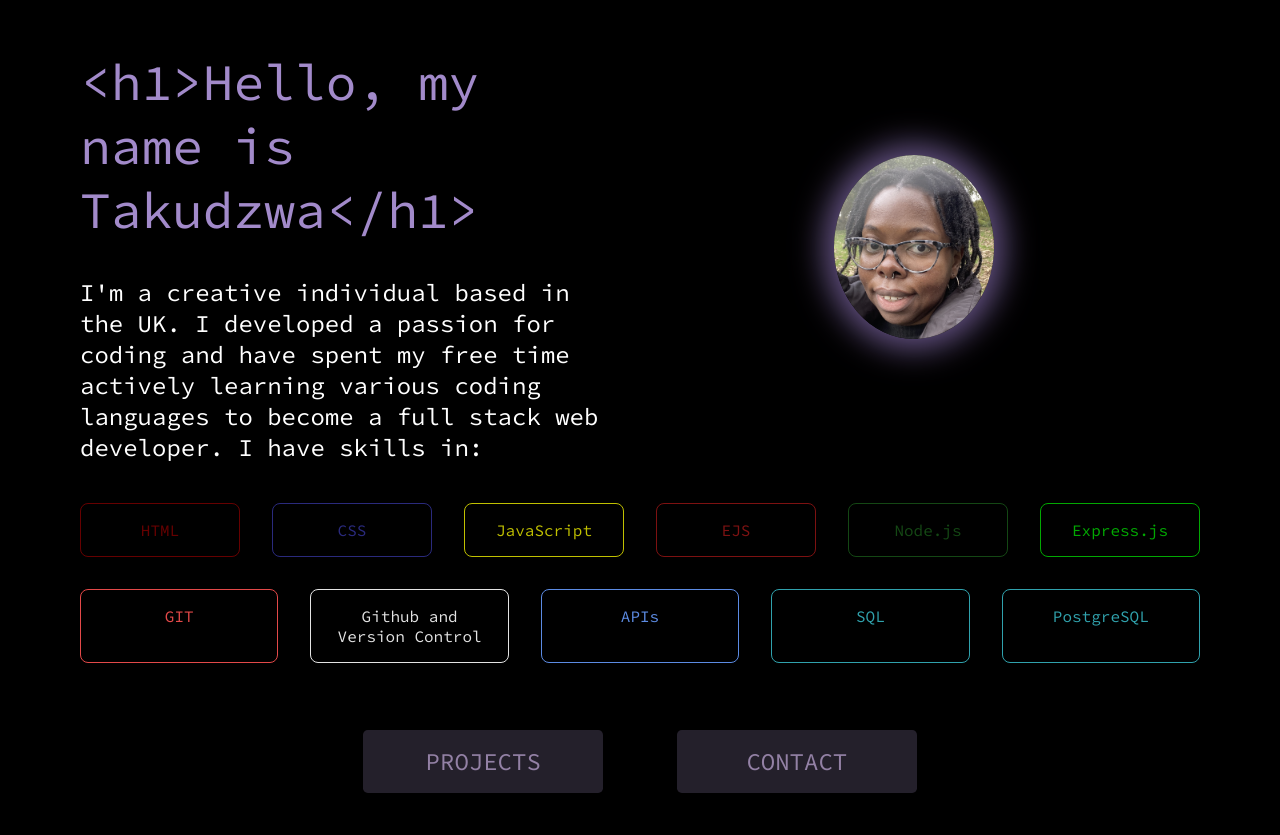
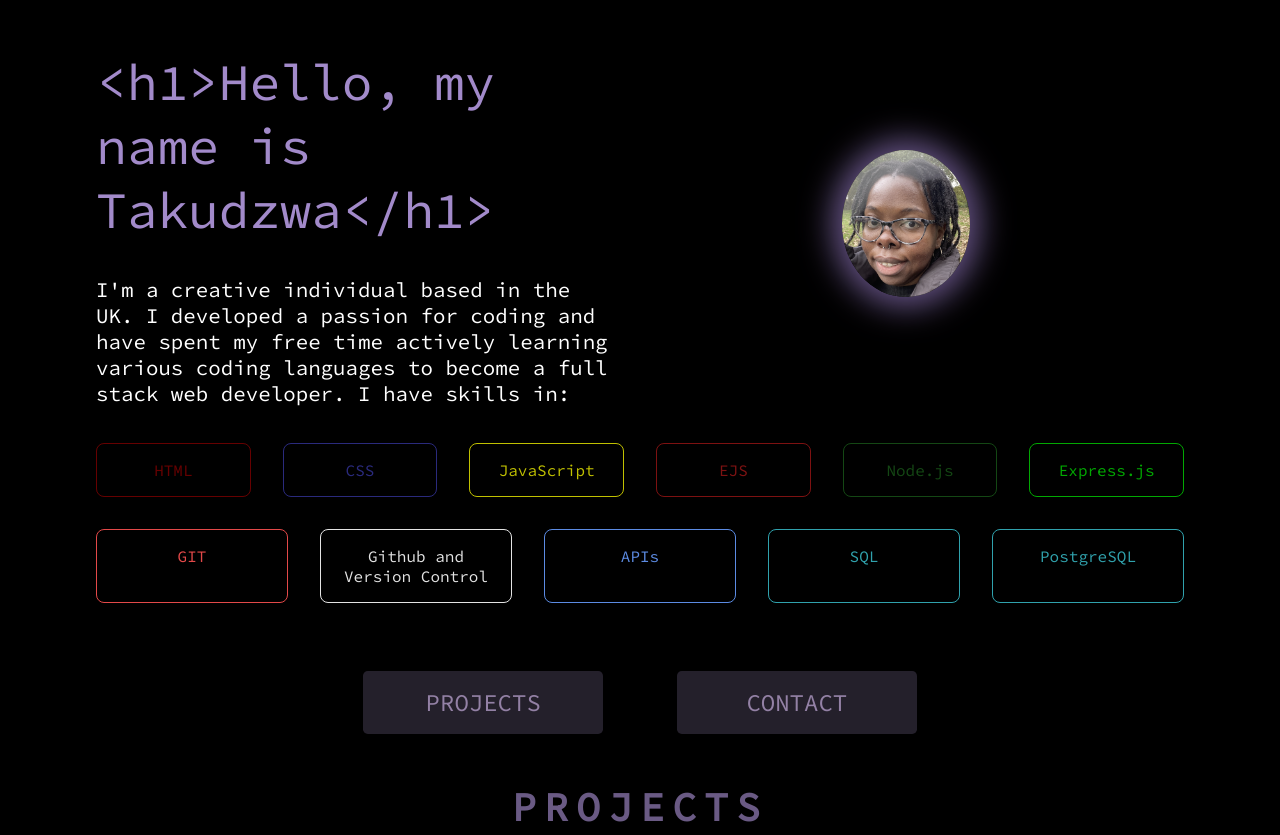
Before and after one commit to mapopo2/portfolio, a plain HTML site: page index.html in a window 1280 px wide. Shown: the top 835 px of the page. Drawn offline with Linux system fonts and the light colour scheme.

Commit message:
home section change size, note: fix flex display/layour issues, css repeated code

```diff
--- a/styles/flexboxweb.css
+++ b/styles/flexboxweb.css
@@ -119,7 +119,7 @@ button:hover {
 /* -------------------------------------------------------------------- */
 #home {
     color: white;
-    padding: 1rem 4rem;
+    padding: 1rem 5rem;
   }
 
   .home-bits-text {
@@ -140,7 +140,7 @@ button:hover {
   }
 
   .heading-text {
-    font-size: 1.5rem;
+    font-size: 1.3rem;
     font-weight: lighter;
     text-align: left;
     width: 90%;
@@ -150,18 +150,18 @@ button:hover {
     flex: 1 1 35%;
     flex-wrap: wrap;
     min-width: 0;
-    /* padding-top: 1rem; */
+    padding-top: 1rem;
 
   }
   .pic-sm-box {
-    height: 12rem;
+    height: 10rem;
     position: relative;
     margin: auto;
   }
 
   .profile-pic {
    border-radius: 50%;
-    width: 10rem;
+    width: 8rem;
    box-shadow: 0rem 0rem 2rem 0.6rem rgba(134, 104, 182, 0.8);
    -webkit-filter: grayscale(20%); /* Safari 6.0 - 9.0 */
    filter: grayscale(20%);
```
